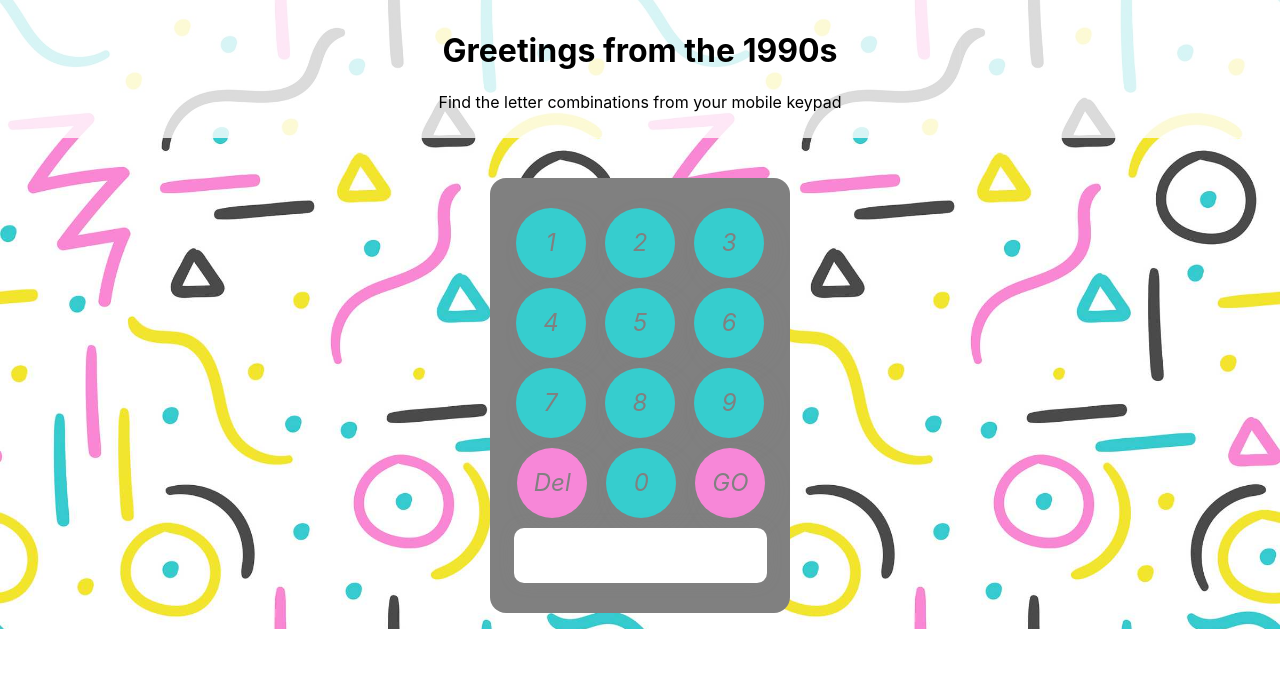
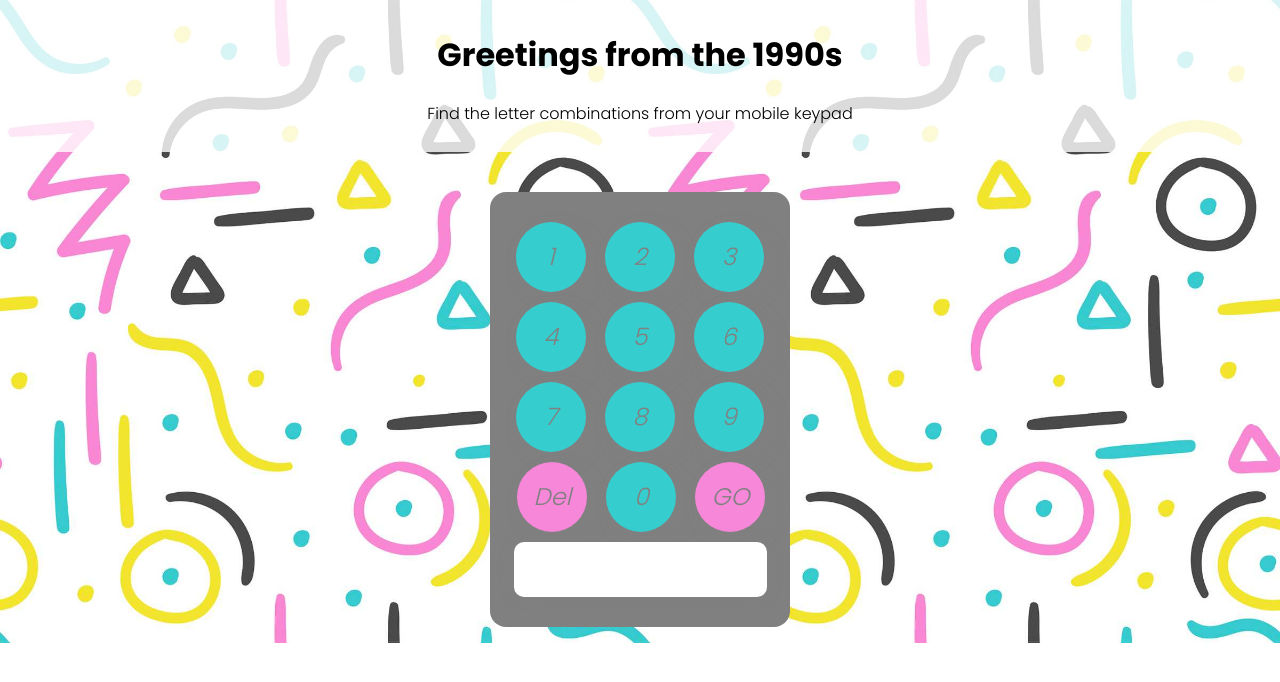
Before and after one commit to jwbackhouse/phoneword, a React (Create React App) app in the folder client/: page / in a window 1280 px wide. Shown: the top 682 px of the page. Built offline with nearby package versions, Linux system fonts and the light colour scheme.

Commit message:
Update fonts.

```diff
--- a/client/public/index.html
+++ b/client/public/index.html
@@ -3,6 +3,7 @@
   <head>
     <meta charset="utf-8" />
     <link rel="icon" href="%PUBLIC_URL%/favicon.ico" />
+    <link href="https://fonts.googleapis.com/css2?family=Poppins:wght@300;700&display=swap" rel="stylesheet">
     <meta name="viewport" content="width=device-width, initial-scale=1" />
     <meta name="theme-color" content="#000000" />
     <meta
--- a/client/src/index.css
+++ b/client/src/index.css
@@ -1,13 +1,15 @@
 body {
+  font-family: 'Poppins', sans-serif;
+  font-size: 16px;
   margin: 0;
-  font-family: -apple-system, BlinkMacSystemFont, 'Segoe UI', 'Roboto', 'Oxygen',
-    'Ubuntu', 'Cantarell', 'Fira Sans', 'Droid Sans', 'Helvetica Neue',
-    sans-serif;
   -webkit-font-smoothing: antialiased;
   -moz-osx-font-smoothing: grayscale;
 }
 
-code {
-  font-family: source-code-pro, Menlo, Monaco, Consolas, 'Courier New',
-    monospace;
+ul {
+  padding-inline-start: 0;
 }
+
+li {
+  list-style-type: none;
+}
```
